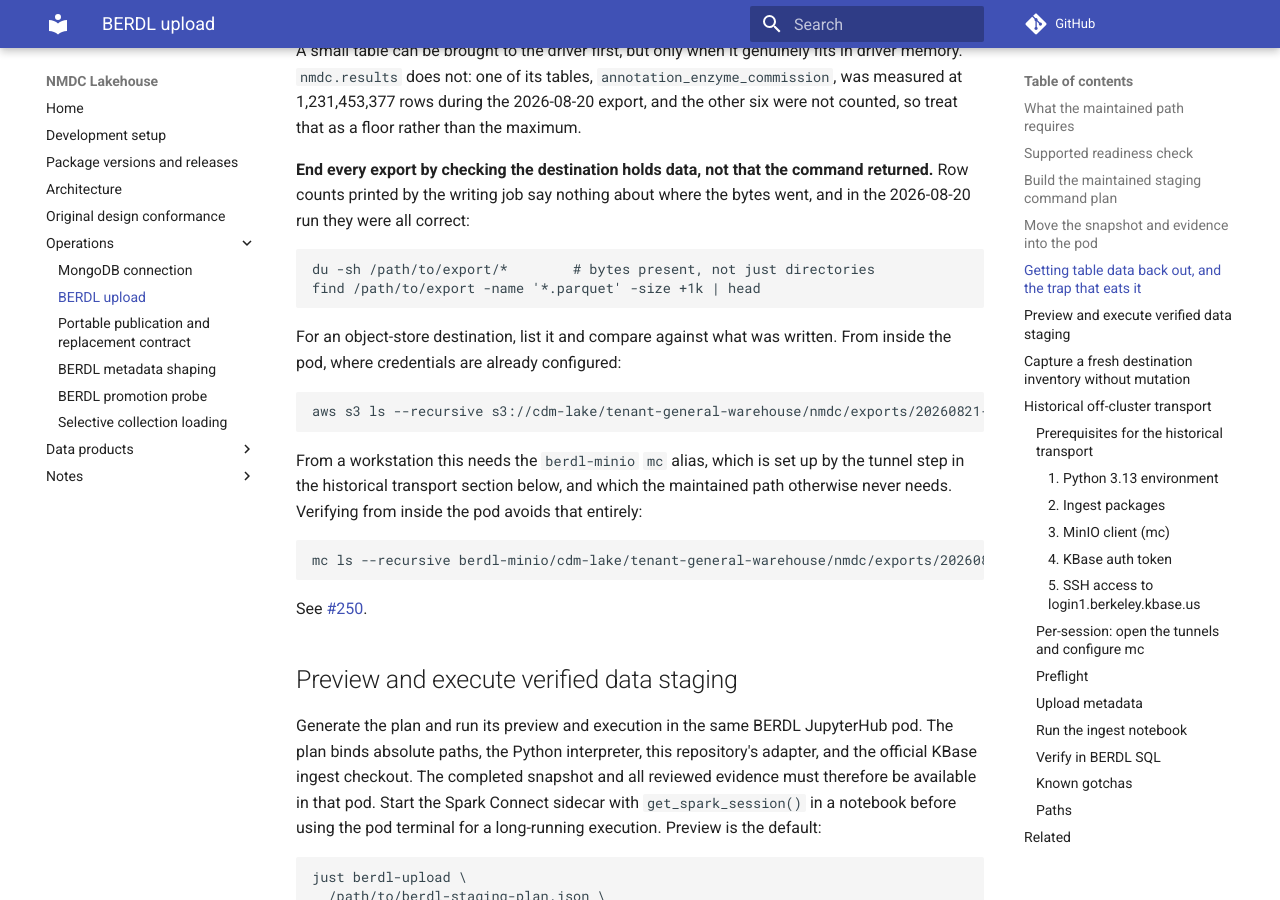
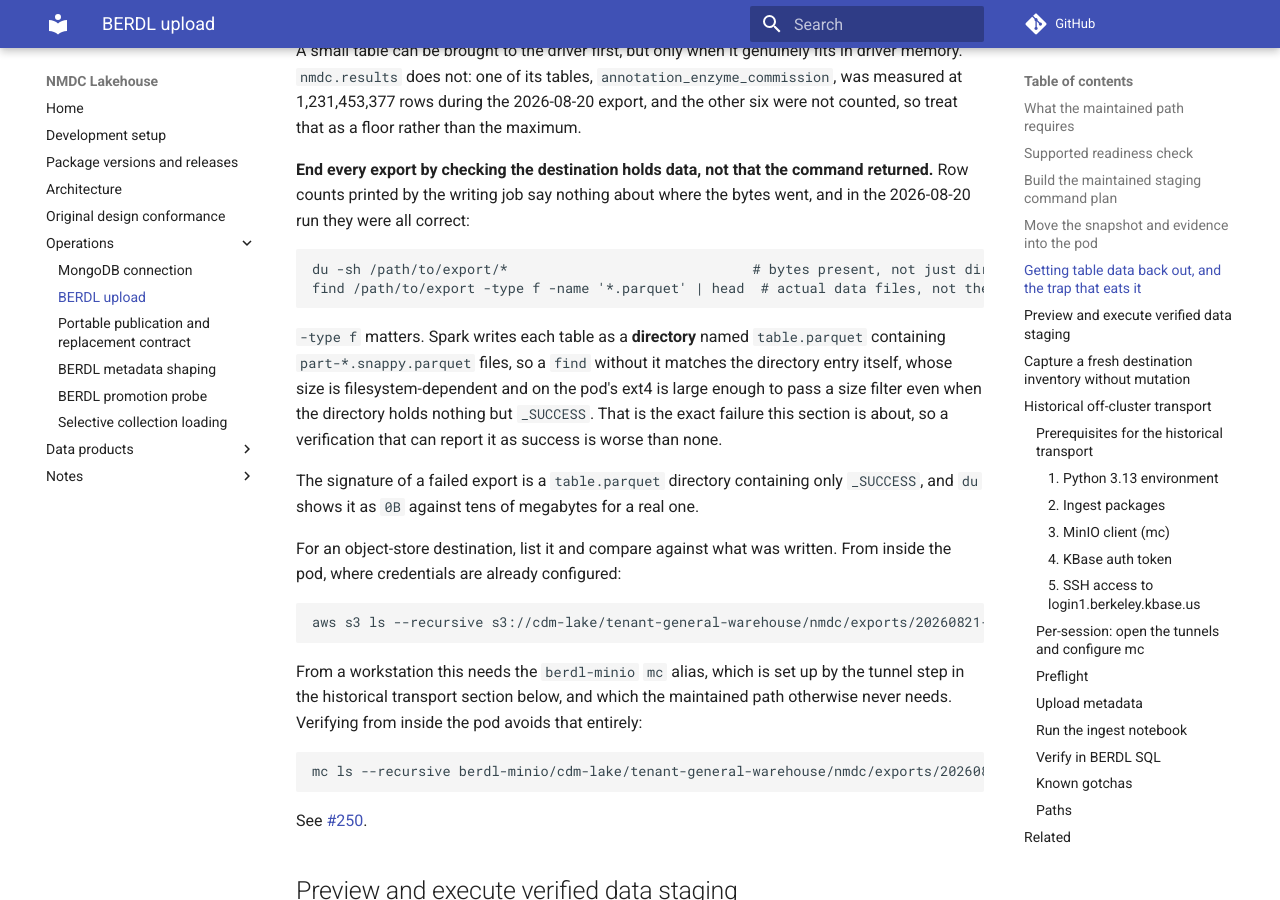
Before and after one commit to microbiomedata/nmdc-lakehouse, an MkDocs documentation site: the page built from docs/berdl-upload.md, in a window 1280 px wide and 900 px high, scrolled down 6174 px. Built offline with MkDocs 1.6.1 and Material for MkDocs 9.7.7, drawn with Linux system fonts in a browser that asks for light colours; comment, search, counter and statistics services are not loaded.

Commit message:
Make the export check unable to pass a failed export
The suppressed finding is the sharpest one on this pull request: the
verification command I documented could report success for exactly the failure
the section exists to catch.

Spark writes each table as a directory named table.parquet containing
part-*.snappy.parquet files. `find -name '*.parquet' -size +1k` without
`-type f` matches the directory entry, whose size is filesystem-dependent and on
the pod's ext4 is large enough to pass the filter even when the directory holds
nothing but _SUCCESS.

I could not reproduce it locally: APFS reports that directory as 96 bytes, so
the size filter excludes it here. That is a property of my filesystem rather
than evidence against the finding, and the command runs on the pod.

Fixed with `-type f`, which does not depend on directory sizes at all, and the
text now says why. Checked both directions against a planted failed export
containing only _SUCCESS and a real one containing a data file.

Co-Authored-By: Claude Opus 5 (1M context) <noreply@anthropic.com>

````diff
--- a/docs/berdl-upload.md
+++ b/docs/berdl-upload.md
@@ -320,9 +320,19 @@ returned.** Row counts printed by the writing job say nothing about where the by
 went, and in the 2026-08-20 run they were all correct:
 
 ```bash
-du -sh /path/to/export/*        # bytes present, not just directories
-find /path/to/export -name '*.parquet' -size +1k | head
+du -sh /path/to/export/*                              # bytes present, not just directories
+find /path/to/export -type f -name '*.parquet' | head  # actual data files, not the directory
 ```
+
+`-type f` matters. Spark writes each table as a **directory** named `table.parquet`
+containing `part-*.snappy.parquet` files, so a `find` without it matches the
+directory entry itself, whose size is filesystem-dependent and on the pod's ext4
+is large enough to pass a size filter even when the directory holds nothing but
+`_SUCCESS`. That is the exact failure this section is about, so a verification
+that can report it as success is worse than none.
+
+The signature of a failed export is a `table.parquet` directory containing only
+`_SUCCESS`, and `du` shows it as `0B` against tens of megabytes for a real one.
 
 For an object-store destination, list it and compare against what was written.
 From inside the pod, where credentials are already configured:
````
